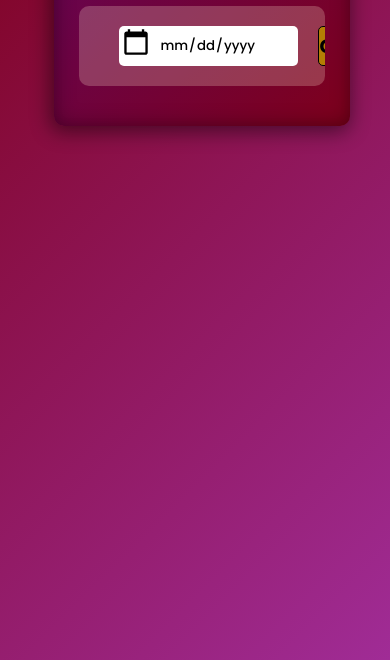
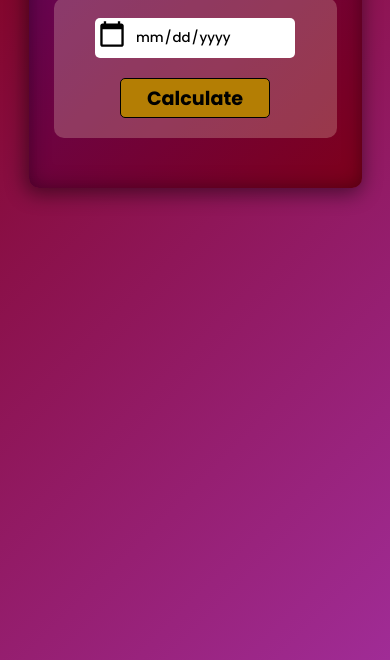
Before and after one commit to vrushabhgawas14/Age-Calculator, a plain HTML site: page index.html in a window 390 px wide. Shown: the part 184-844 px from the top of the page. Drawn offline with Linux system fonts and the light colour scheme; a web font is replaced by a local one.

Commit message:
responsiveness

```diff
--- a/assets/style.css
+++ b/assets/style.css
@@ -135,3 +135,26 @@ button:hover{
         transform: translateX(0);
     }
 }
+
+
+@media screen and (max-width:600px) {
+    .calculator{
+        margin: 20% 5%;
+        width: 90%;
+    }
+
+    .input-box{
+        margin: 30px auto;
+        flex-direction: column;
+    }
+
+    .input-box input{
+        width: 90%;
+        margin: 0 ;
+        min-width: 200px;
+    }
+
+    .input-box button{
+        margin-top: 20px;
+    }
+}
```
